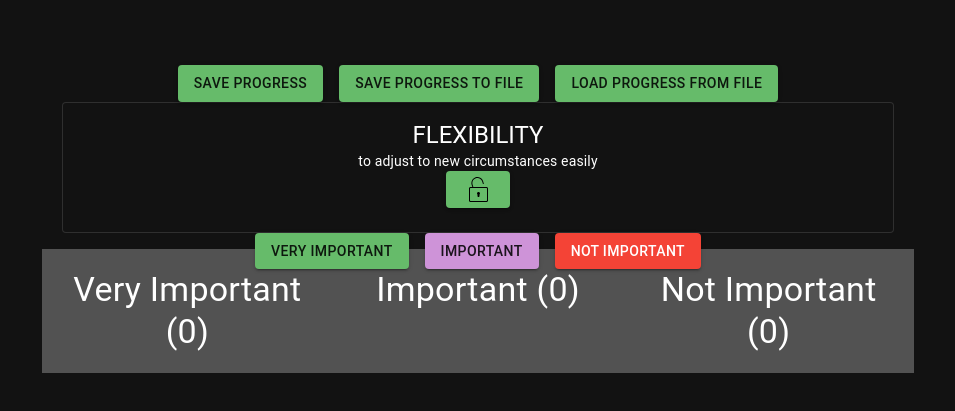
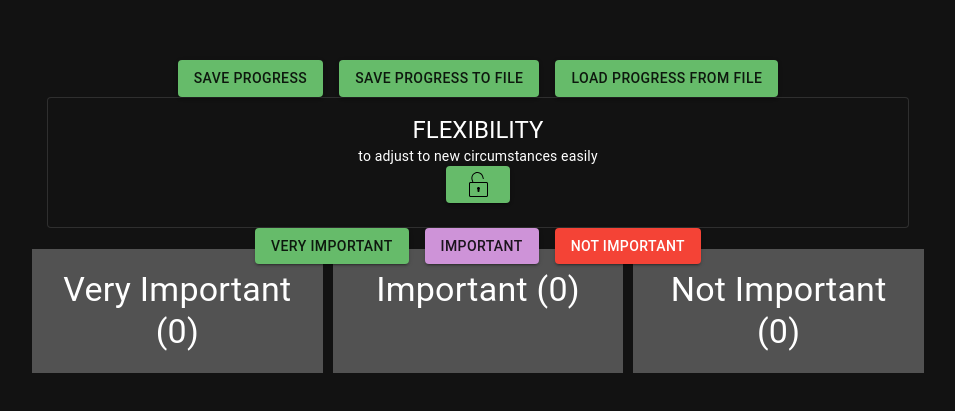
Before and after one commit to CorreyL/values-exercise, a React (Vite) app: page / in a window 1280 px wide. Shown: the part 191-602 px from the top of the page, without its empty margins (162-1117 px from the left). Built offline with nearby package versions, Linux system fonts and the light colour scheme.

Commit message:
Render border between columns

```diff
--- a/src/components/ValuesColumn/ValuesColumn.css
+++ b/src/components/ValuesColumn/ValuesColumn.css
@@ -3,4 +3,7 @@
   flex-direction: column;
   gap: 0.5em;
   background-color: #525252;
+  border: #121212;
+  border-style: solid;
+  border-width: thick;
 }
```
